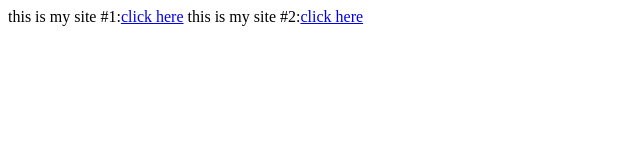
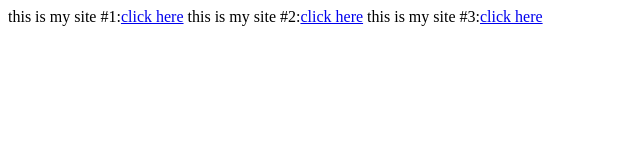
Before and after one commit to HANOSSAH/henryruss.github.io, a plain HTML site: page index.html in a window 1280 px wide. Shown: the whole page, without its empty margins (0-640 px from the left). Drawn offline with Linux system fonts and the light colour scheme.

Commit message:
Update index.html

```diff
--- a/index.html
+++ b/index.html
@@ -5,6 +5,7 @@
   </head>
   <body>this is my site #1:<a href="https://lakeview-licks.github.io">click here</a>
     this is my site #2:<a href="https://quarantine-chronicles.github.io">click here</a>
+    this is my site #3:<a href="https://sustainable-superheros.github.io">click here</a>
   </body>
 
 </html>
```
